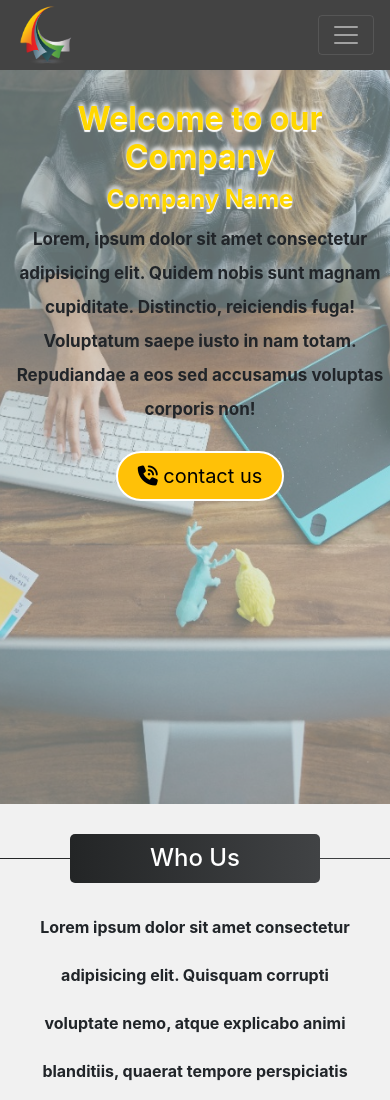
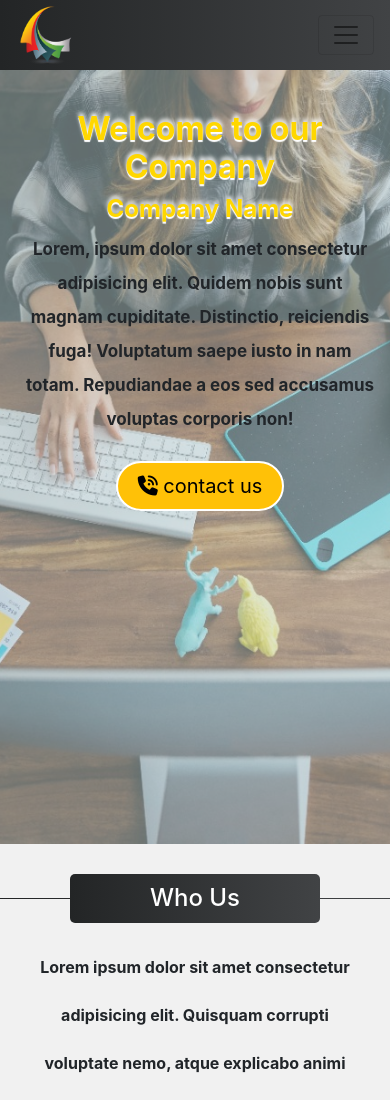
Before and after one commit to SaeedMawed/portfolio-theme, a website: page test.html in a window 390 px wide. Shown: the top 1100 px of the page. Drawn offline with nearby package versions, Linux system fonts and the light colour scheme; some packages are replaced by stand-ins of ours.

Commit message:
change test scss

```diff
--- a/css/COMPILED-PAGES/test.scss
+++ b/css/COMPILED-PAGES/test.scss
@@ -1,4 +1,4 @@
-@import "../../node_modules/swiper/css/swiper.min.css";
+@import "../sass/swiper.min.css";
 @import "../sass/main.scss";
 @import "../sass/style.scss";
 @import "../sass/pages/test";
--- a/css/sass/layout/_header.scss
+++ b/css/sass/layout/_header.scss
@@ -2,8 +2,7 @@
 .my-header-inverse {
     position: relative;
     width: 100%;
-    min-height: 70px;
-    max-height: 110px;
+    min-height: 110px;
     z-index: 1000;
     background-color: #f1f1f1;
     .header-lg {
@@ -76,8 +75,11 @@
 
 .header-sm {
     height: 70px !important;
+    box-shadow: 0 1px 5px #fff;
+    background: linear-gradient(to right, #232526, #414345) !important;
     .navbar {
         padding: 0 1rem !important;
+        background: linear-gradient(to right, #232526, #414345) !important;
     }
     .nav-item {
         list-style: none !important;
--- a/css/sass/pages/_global.scss
+++ b/css/sass/pages/_global.scss
@@ -3,6 +3,7 @@ body {
     margin: 0px !important;
     padding: 0px !important;
     background-color: #f1f1f1;
+    overflow-x: hidden;
 }
 
 .my-page {
--- a/css/sass/pages/_test.scss
+++ b/css/sass/pages/_test.scss
@@ -5,6 +5,9 @@
     max-width: 100%;
     width: 100%;
     height: calc(100vh - 110px);
+    @media only screen and (max-width: 768px) {
+        height: calc(100vh - 70px);
+    }
     min-height: 500px;
     background-position: center;
     //background: url(/images/111.jpeg);
@@ -19,9 +22,15 @@
         position: absolute;
         margin: 20px;
         padding: 50px;
-        width: 100%;
+        width: 50%;
+        @media only screen and (max-width: 1000px) {
+            padding: 35px;
+        }
+        @media only screen and (max-width: 768px) {
+            width: 100%;
+        }
         @media only screen and (max-width: 480px) {
-            padding: 10px !important;
+            padding: 20px !important;
             margin: 20px 5px;
             text-align: center;
             overflow: hidden;
--- a/test.html
+++ b/test.html
@@ -21,8 +21,8 @@
 <body dir="ltr">
 
     <section>
-        <div class="my-header-inverse " id="my-header-inverse">
-            <div class="header-lg must-hidden">
+        <div class="my-header-inverse must-hidden" id="my-header-inverse">
+            <div class="header-lg ">
                 <div class="my-header-top" id="my-header-top">
                     <div class="info-navbar d-flex justify-content-between" id="info-navbar">
                         <ul class="info-list d-flex justify-content-start">
@@ -76,9 +76,9 @@
     </section>
 
     <section>
-        <div>
-            <div class="header-sm visible-xs fixed-top" id="header-sm">
-                <nav class="navbar navbar-expand-md navbar-dark bg-dark ">
+        <div class="">
+            <div class="header-sm visible-xs position-relative" id="header-sm">
+                <nav class="navbar navbar-expand-md navbar-light fixed-top">
                     <li class="nav-item">
                         <a href="#" class="logo navbar-brand"><img src=" images/logo.png "></a>
                     </li>
```
Also changed, not shown: css/COMPILED-PAGES/home.css, css/COMPILED-PAGES/login.css, css/COMPILED-PAGES/test.css, css/sass/style.css, 4 other files.
